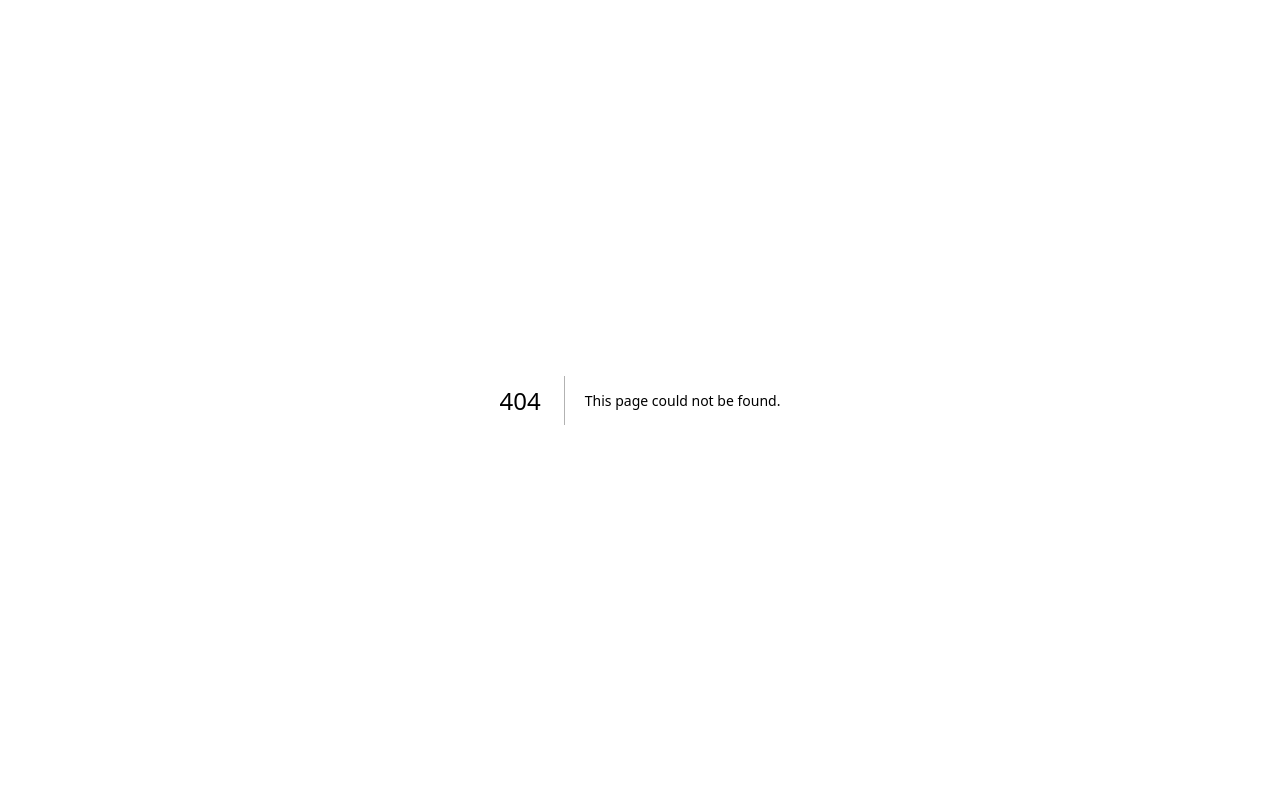
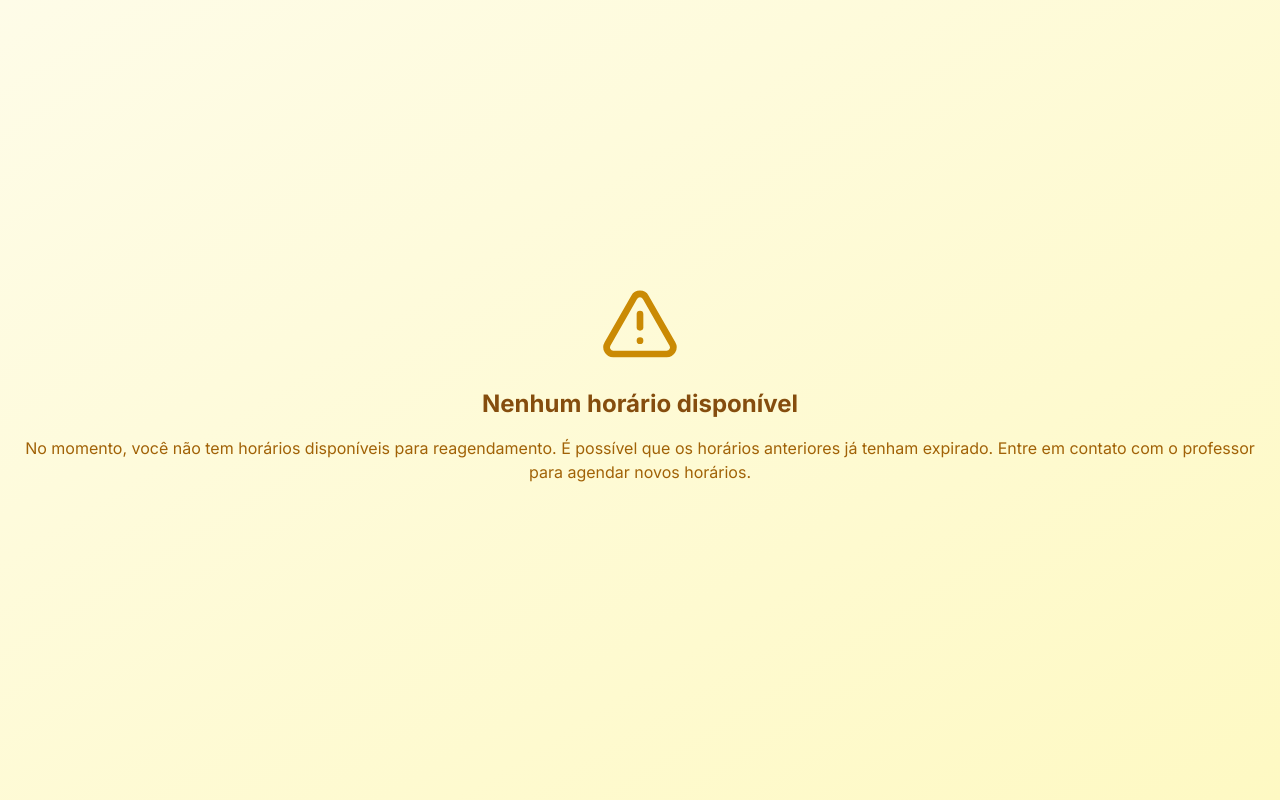
Before and after one commit to cbsalt/aula-magica-agendamento, a Next.js app: page /no-bookings-to-reschedule in a window 1280 px wide. Before the commit this address had no page. Built offline with nearby package versions, Linux system fonts and the light colour scheme.

Commit message:
feat: fallback for not found

```diff
--- /dev/null
+++ b/app/no-bookings-to-reschedule/page.tsx
@@ -0,0 +1,19 @@
+"use client";
+
+import { AlertTriangle } from "lucide-react";
+
+export default function NoBookingsPage() {
+  return (
+    <div className="min-h-screen flex flex-col items-center justify-center bg-gradient-to-br from-yellow-50 to-yellow-100 p-4">
+      <AlertTriangle className="text-yellow-600 w-20 h-20 mb-6" />
+      <h1 className="text-2xl font-bold text-yellow-800 mb-4">
+        Nenhum horário disponível
+      </h1>
+      <p className="text-yellow-700 text-center mb-8">
+        No momento, você não tem horários disponíveis para reagendamento. É
+        possível que os horários anteriores já tenham expirado. Entre em contato
+        com o professor para agendar novos horários.
+      </p>
+    </div>
+  );
+}
```
